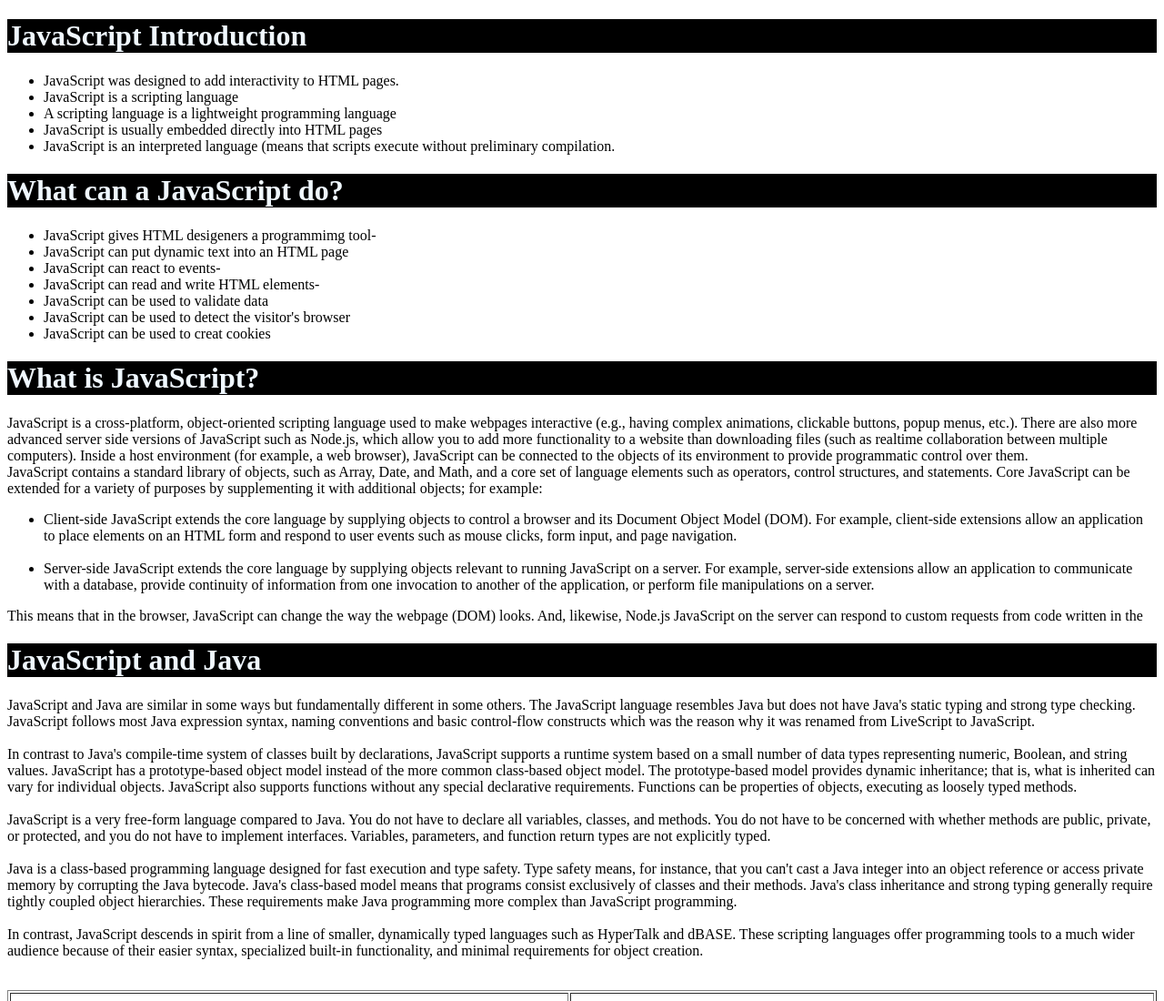
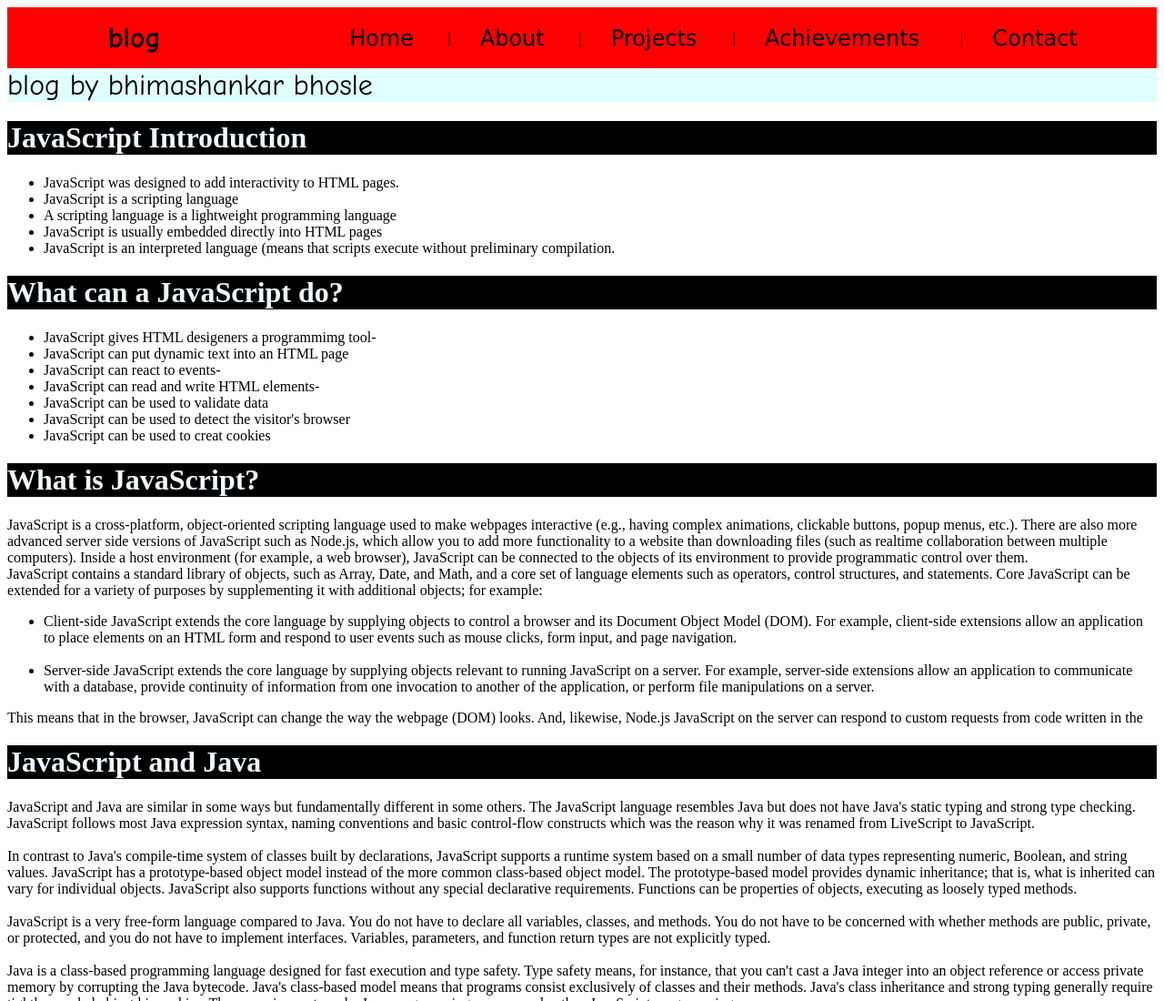
Before and after one commit to shubhambhosle2999/javablog, a plain HTML site: page index.html in a window 1280 px wide. Shown: the top 1100 px of the page at 91% size. Drawn offline with Linux system fonts and the light colour scheme.

Commit message:
Update index.html

```diff
--- a/index.html
+++ b/index.html
@@ -13,6 +13,92 @@
     </style>
 </head>
 <body >
+    <table id="header" border="0" width="100%"
+       cellpadding="0" cellspacing="0" bgcolor="red">
+       <tr>
+           <td>
+               <table border="0" cellpadding="15"
+                   cellspacing="0" width="90%" align="center">
+                   <tr>
+                       <td>
+
+
+                       </td>
+
+                       <td>
+                           <font face="Comic sans MS" size="6">
+                               <b>blog</b>
+                           </font>
+                       </td>
+
+                       <td width="15%">
+
+                       </td>
+
+                       <td>
+                           <a href="#home" style="text-decoration:none">
+                               <font face="Verdana" size="5" color=black>
+                                   Home
+                               </font>
+                           </a>
+                       </td>
+
+                       <td>
+                           |
+                       </td>
+
+                       <td>
+                           <a href="#about" style="text-decoration:none">
+                               <font face="Verdana" size="5" color=black>
+                                   About
+                               </font>
+                           </a>
+                       </td>
+
+                       <td>
+                           |
+                       </td>
+
+                       <td>
+                           <a href="#projects" style="text-decoration:none">
+                               <font face="Verdana" size="5" color=black>
+                                   Projects
+                               </font>
+                           </a>
+                       </td>
+
+                       <td>
+                           |
+                       </td>
+
+                       <td>
+                           <a href="#achievements" style="text-decoration:none">
+                               <font face="Verdana" size="5" color=black>
+                                   Achievements
+                               </font>
+                           </a>
+                       </td>
+
+                       <td>
+                           |
+                       </td>
+
+                       <td>
+                           <a href="#contact" style="text-decoration:none">
+                               <font face="Verdana" size="5" color=black>
+                                   Contact
+                               </font>
+                           </a>
+                       </td>
+                   </tr>
+               </table>
+           </td>
+       </tr>
+   </table>
+   <!--Header(end)-->
+   <table cellpadding="0" cellspacing="0" width="100%"id="header">
+    <tr><td width="100" colspan="16" bgcolor="lightcyan"><font face="Comic sans MS" size="6">blog by bhimashankar bhosle</font></td></tr>
+   </table>
 
     <h1>JavaScript Introduction</h1>
     <ul>
```
